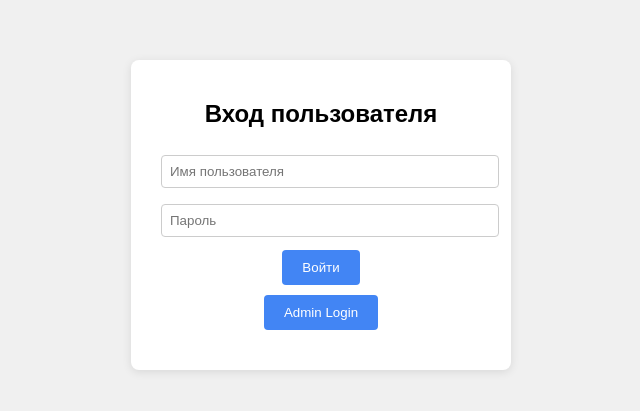
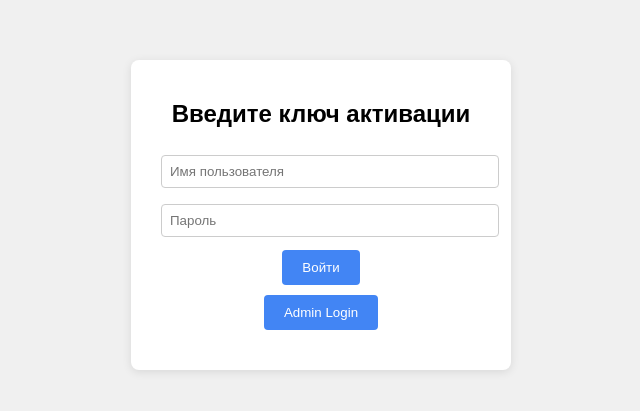
Before and after one commit to Shutcing/auth, a plain HTML site: page index.html in a window 1280 px wide. Shown: the part 185-596 px from the top of the page, without its empty margins (319-959 px from the left). Drawn offline with nearby package versions, Linux system fonts and the light colour scheme.

Commit message:
Update index.html

```diff
--- a/index.html
+++ b/index.html
@@ -68,7 +68,7 @@
   <body>
     <!-- Пользовательский режим -->
     <div class="container" id="userContainer">
-      <h2>Вход пользователя</h2>
+      <h2>Введите ключ активации</h2>
       <form id="loginForm">
         <input
           type="text"
```
